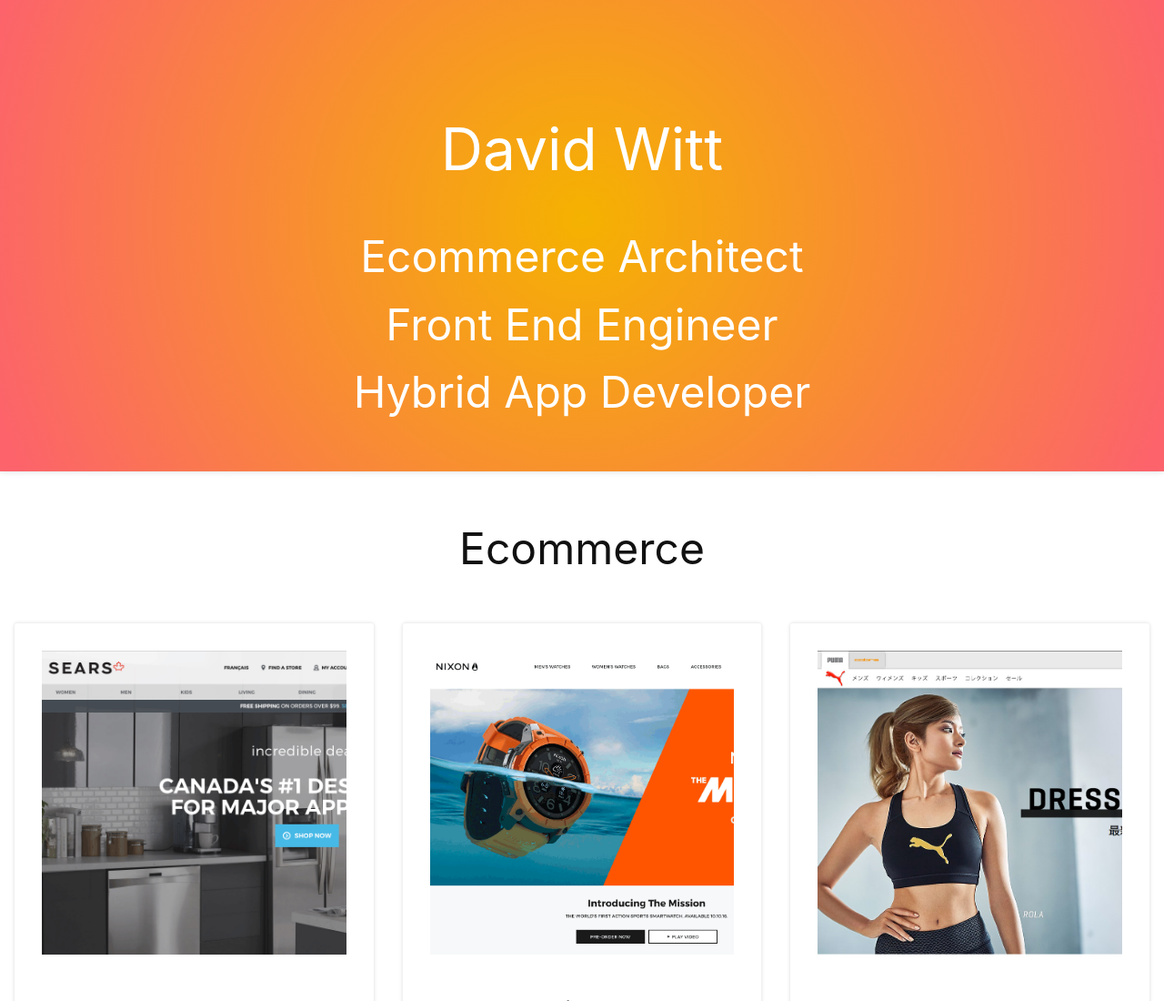
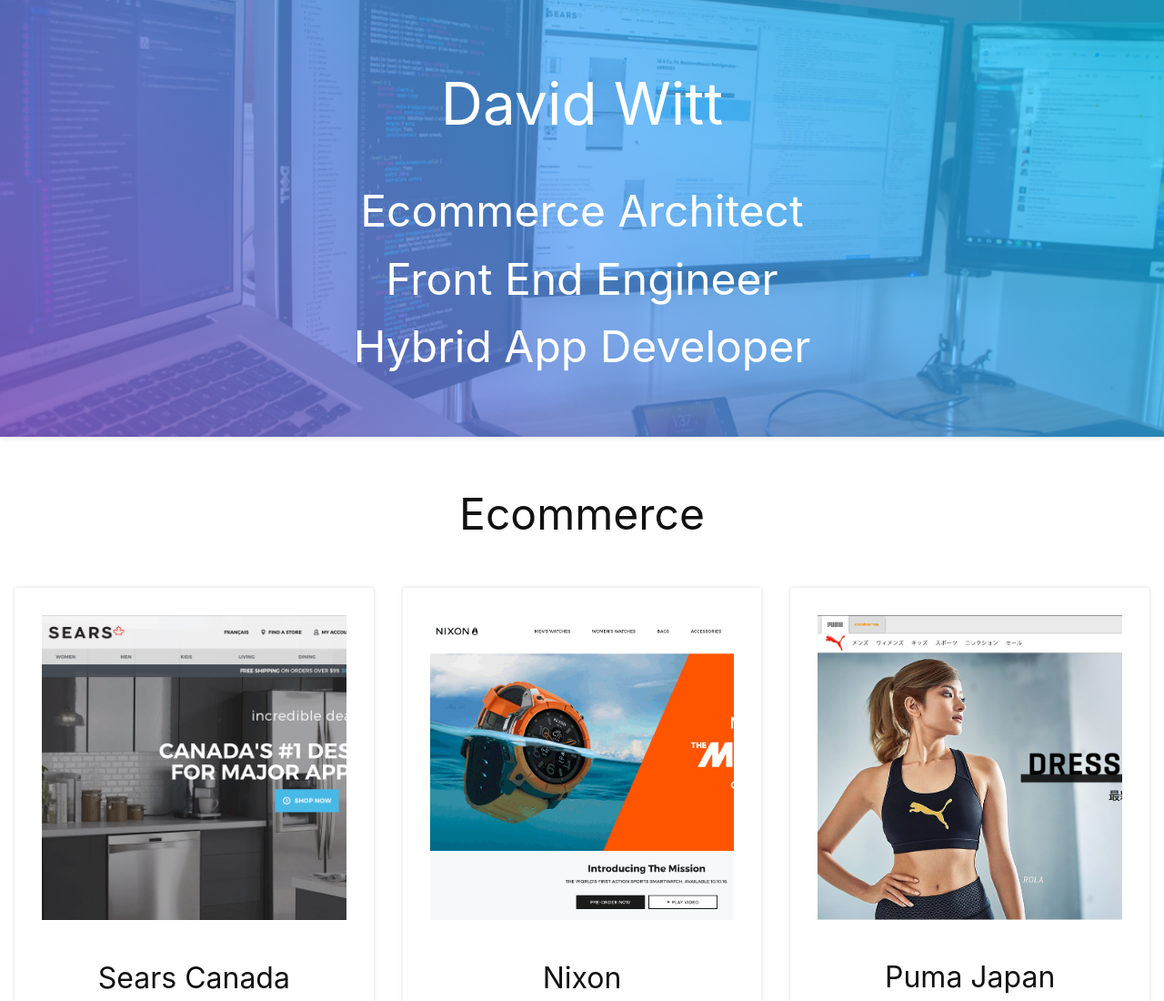
Before and after one commit to JumboLove/Personal-Site, a website: page site/index.html in a window 1280 px wide. Shown: the top 1100 px of the page at 91% size. Drawn offline with nearby package versions, Linux system fonts and the light colour scheme.

Commit message:
Refactor of header to include background image

```diff
--- a/scss/themes/_header.scss
+++ b/scss/themes/_header.scss
@@ -40,6 +40,6 @@
 		bottom: 0;
 		left: 0;
 		background: linear-gradient(45deg, $theme-dark-blue, $theme-light-blue);
-		opacity: .6;
+		opacity: .7;
   }
 }
--- a/site/index.html
+++ b/site/index.html
@@ -19,11 +19,13 @@
   </head>
   <body class="c-text">
 
-  <header class="c-background-orange-red c-hero">
-    <h1 class="c-heading c-heading--super">David Witt</h1>
-    <h2 class="c-heading c-heading--xlarge">Ecommerce Architect</h2>
-    <h2 class="c-heading c-heading--xlarge">Front End Engineer</h2>
-    <h2 class="c-heading c-heading--xlarge">Hybrid App Developer</h2>
+  <header class="c-background-hero c-hero">
+    <div class="c-overlay c-overlay--transparent">
+      <h1 class="c-heading c-heading--super">David Witt</h1>
+      <h2 class="c-heading c-heading--xlarge">Ecommerce Architect</h2>
+      <h2 class="c-heading c-heading--xlarge">Front End Engineer</h2>
+      <h2 class="c-heading c-heading--xlarge">Hybrid App Developer</h2>
+    </div>
   </header>
 
   <!-- E-commerce -->
```
Also changed, not shown: demo/themes/blaze.davidwitt.min.css, dist/themes/blaze.davidwitt.min.css.
